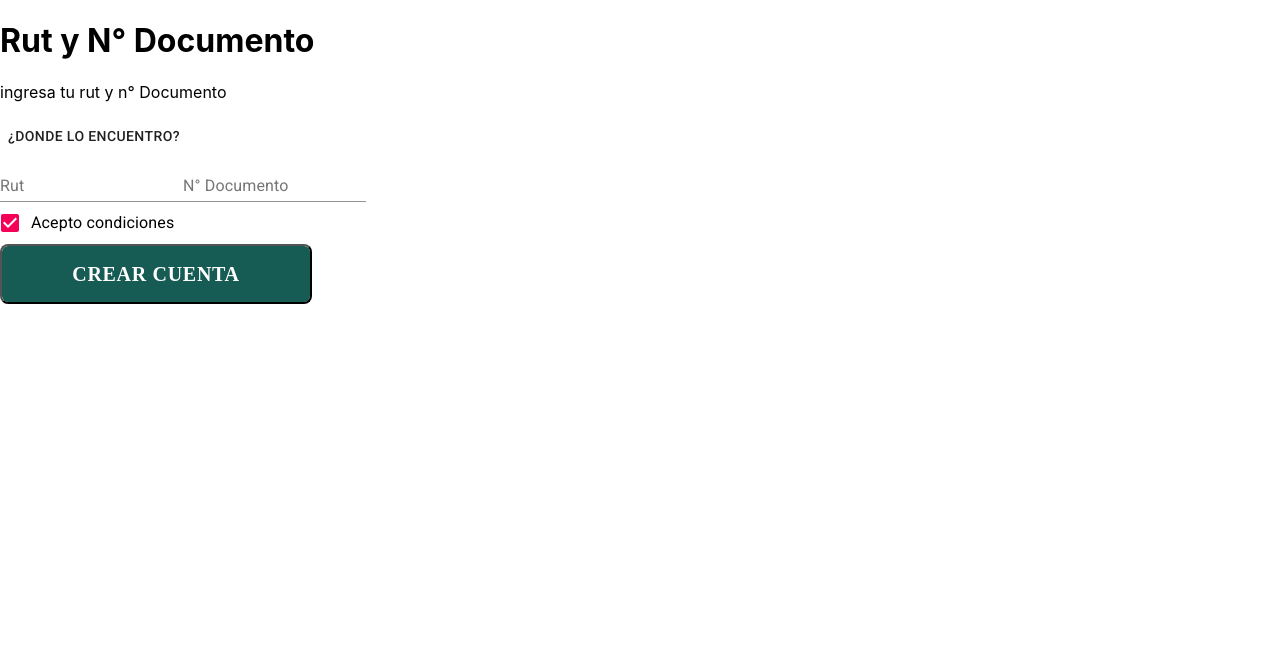
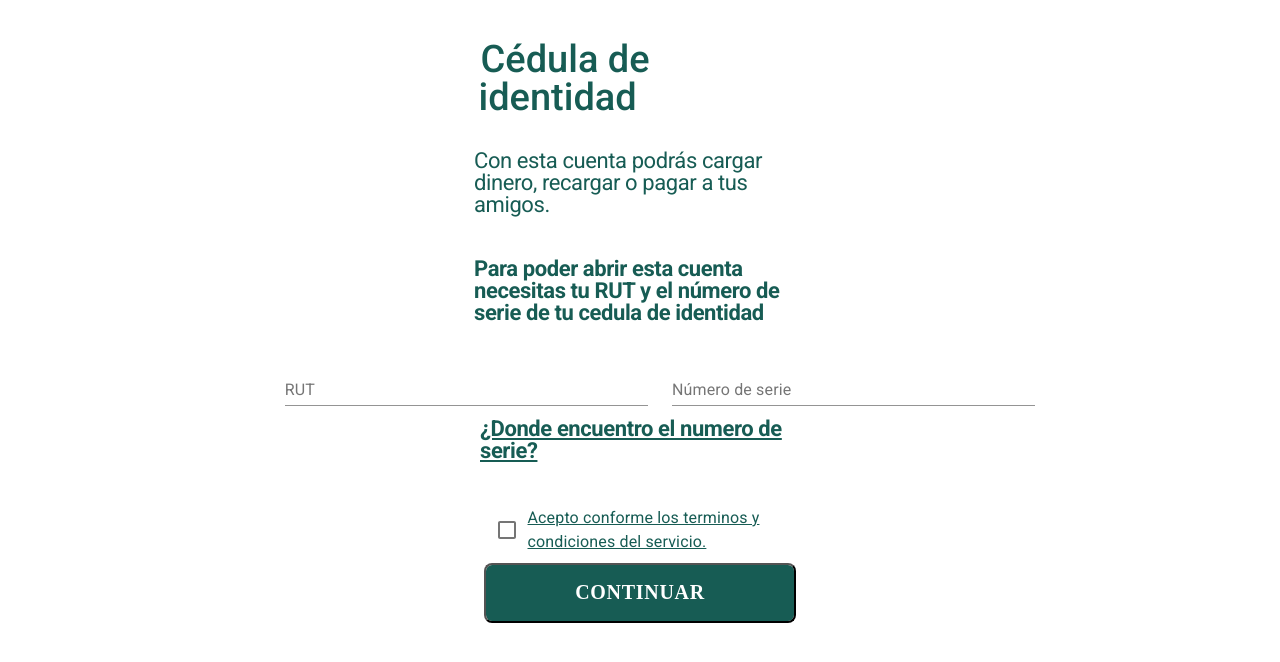
Before and after one commit to veronicaurrutia/scl012-tenpo, a React (Create React App) app: page /id in a window 1280 px wide. Shown: the top 662 px of the page. Built offline with nearby package versions, Linux system fonts and the light colour scheme.

Commit message:
id view and verification view

```diff
--- /dev/null
+++ b/src/assets/css/id.css
@@ -0,0 +1,56 @@
+.container-id{
+    display: flex;
+    align-items: center;
+    justify-content: center;
+    flex-direction: column;
+}
+.id-tittle{
+    width: 301px;
+    height: 49px;
+    font-family: Roboto;
+    font-style: normal;
+    font-weight: 500;
+    font-size: 38px;
+    line-height: 38px;
+    text-indent: 2px;
+    font-feature-settings: 'liga' off;
+    color: #175C54;
+    padding: 15px;
+    margin-left: -22px;
+}
+.id-text{
+    width: 347px;
+    font-family: Roboto;
+    font-style: normal;
+    font-weight: normal;
+    font-size: 22px;
+    line-height: 22px;
+    letter-spacing: -0.408px;
+    color: #175C54;
+    padding-left: 15px;
+    margin-top: 20px;
+}
+.id-modal{
+    width: 320px;
+    font-family: Roboto;
+    font-style: normal;
+    font-weight: 500;
+    font-size: 22px;
+    line-height: 22px;
+    letter-spacing: -0.408px;
+    text-decoration-line: underline;
+    color: #175C54;
+}
+.id-check{
+    width: 282px;
+    height: 66px;
+    font-family: Roboto;
+    font-style: normal;
+    font-weight: 500;
+    font-size: 22px;
+    line-height: 22px;
+    letter-spacing: -0.408px;
+    text-decoration-line: underline;
+    color: #175C54;
+    margin-top: 35px;
+}
--- a/src/assets/css/verification.css
+++ b/src/assets/css/verification.css
@@ -8,17 +8,45 @@
     display: flex;
     justify-content: center;
     margin-top: 60px;
+    font-family: Roboto;
+    font-style: normal;
+    font-weight: 500;
+    font-size: 38px;
+    line-height: 38px;
+    text-indent: 2px;
+    font-feature-settings: 'liga' off;
+    color: #175C54;
+    width: 315px;
+    height: 89px;
 }
 .code-text{
     display: flex;
     justify-content: center;
-    text-align: center;
-    margin-top: 80px;
-    padding: 10px;
+    text-align:start ;
+    font-family: Roboto;
+    font-style: normal;
+    font-weight: normal;
+    font-size: 22px;
+    line-height: 22px;
+    letter-spacing: -0.408px;
+    color: #175C54;
+    top: 167px;
+    width: 310px;
+    height: 92px;
 }
-
 .container-btn{
     display: flex;
     flex-direction: column;
     margin-top: 80px;
 }
+.code-btn{
+    width: 312px;
+    height: 60px;
+    background: rgba(116, 116, 128, 0.08);
+    border-radius: 8px;
+    border-color:  #175C54;
+    font: Bold 20px/17px Gotham;
+    letter-spacing: 0.7px;
+    color:  #175C54;
+    margin-bottom: 25px;
+}
--- a/src/components/Home.jsx
+++ b/src/components/Home.jsx
@@ -1,70 +1,11 @@
 import React from 'react';
-import { makeStyles } from '@material-ui/core/styles';
-import Typography from '@material-ui/core/Typography';
-import Modal from '@material-ui/core/Modal';
-import Button from '@material-ui/core/Button';
 
-function rand() {
-  return Math.round(Math.random() * 20) - 10;
+const Home = () => {
+  return (
+    <div>
+      <h1>HOLIWIS</h1>
+    </div>
+  )
 }
 
-function getModalStyle() {
-  const top = 50 + rand();
-  const left = 50 + rand();
-
-  return {
-    top: `${top}%`,
-    left: `${left}%`,
-    transform: `translate(-${top}%, -${left}%)`,
-  };
-}
-
-const useStyles = makeStyles(theme => ({
-  paper: {
-    position: 'absolute',
-    width: 400,
-    backgroundColor: theme.palette.background.paper,
-    boxShadow: theme.shadows[5],
-    padding: theme.spacing(4),
-    outline: 'none',
-  },
-}));
-
-function SimpleModal() {
-  const [open, setOpen] = React.useState(false);
-  // getModalStyle is not a pure function, we roll the style only on the first render
-  const [modalStyle] = React.useState(getModalStyle);
-
-  const handleOpen = () => {
-    setOpen(true);
-  };
-
-  const handleClose = () => {
-    setOpen(false);
-  };
-  const classes = useStyles();
-
-  return (
-    <div>
-      <Button onClick={handleOpen}>¿Donde lo encuentro?</Button>
-      <Modal
-        aria-labelledby="simple-modal-title"
-        aria-describedby="simple-modal-description"
-        open={open}
-        onClose={handleClose}
-      >
-        <div style={modalStyle} className={classes.paper}>
-          <Typography variant="h6" id="modal-title">
-            Text in a modal
-          </Typography>
-          <Typography variant="subtitle1" id="simple-modal-description">
-            Duis mollis, est non commodo luctus, nisi erat porttitor ligula.
-          </Typography>
-          <SimpleModal />
-        </div>
-      </Modal>
-    </div>
-  );
-}
-
-export default SimpleModal;
+export default Home
--- a/src/components/Id.jsx
+++ b/src/components/Id.jsx
@@ -9,8 +9,24 @@ import Typography from '@material-ui/core/Typography';
 import Modal from '@material-ui/core/Modal';
 import adelante from '../assets/img/adelante.png'
 import detras from '../assets/img/detras.png'
+import '../assets/css/id.css';
 
+const useStyle = makeStyles((theme) => ({
+  root: {
+    "& > *": {
+      margin: theme.spacing(1.5),
+      width: "36ch",
+      left:"20px"
+    },
+    "& label.Mui-focused": {
+      color: "#175C54",
+    },
+    "& .MuiInput-underline:after": {
+      borderBottomColor: "#00BAA4",
+    },
 
+  },
+}));
 
 function rand() {
   return Math.round(Math.random() * 20) - 10;
@@ -19,7 +35,6 @@ function rand() {
 function getModalStyle() {
   const top = 50 + rand();
   const left = 50 + rand();
-
   return {
     top: `${top}%`,
     left: `${left}%`,
@@ -29,12 +44,12 @@ function getModalStyle() {
 
 const useStyles = makeStyles(theme => ({
   paper: {
-      position: 'absolute',
     width: 400,
     backgroundColor: theme.palette.background.paper,
     boxShadow: theme.shadows[5],
-      padding: theme.spacing(4),
+    padding: theme.spacing(6),
     outline: 'none',
+    position:"absolute",
   },
 }));
 function SimpleModal() {
@@ -43,11 +58,9 @@ function SimpleModal() {
   const [modalStyle] = React.useState(getModalStyle);
   const classes = useStyles();
   return (
-
     <div >
       <img src={adelante}/>
       <img src={detras}/>
-
     </div>
 
   );
@@ -65,53 +78,54 @@ const Id = () => {
     setOpen(false);
   };
   const classes = useStyles();
+  const classe = useStyle();
 
-  const [state, setState] = React.useState({
-    acepto: true,
-  });
-  const handleChange = name => event => {
-    setState({ ...state, [name]: event.target.checked });
-  };
-  const { acepto} = state;
   return (
+    <div className='container-id'>
+      <h1 className='id-tittle'>Cédula de identidad</h1>
+      <p className='id-text'>Con esta cuenta podrás cargar dinero, recargar o pagar a tus amigos.</p>
+      <p className='id-text'>
+        <strong>
+          Para poder abrir esta cuenta necesitas tu RUT y el número de serie de tu cedula
+          de identidad
+        </strong>
+      </p>
       <div>
-            <h1>Rut y N° Documento</h1>
-            <p>ingresa tu rut y n° Documento</p>
-            <div>
-      <Button onClick={handleOpen}>¿Donde lo encuentro?</Button>
         <Modal
-        aria-labelledby="simple-modal-title"
-        aria-describedby="simple-modal-description"
           open={open}
           onClose={handleClose}
         >
           <div style={modalStyle} className={classes.paper}>
-          <Typography variant="h6" id="modal-title">
-         geral
-          </Typography>
-          <Typography variant="subtitle1" id="simple-modal-description">
-            sdsd
-          </Typography>
             <SimpleModal />
           </div>
         </Modal>
       </div>
-            <div>
-            <form className={classes.root} noValidate autoComplete="off">
-                <TextField id="Rut-basic" label="Rut" />
-                <TextField id="Documento-basic" label="N° Documento" />
+      <form className={classe.root} noValidate autoComplete="off">
+        <TextField id="standard-basic" label="RUT" />
+        <TextField id="standard-basic" label="Número de serie" />
       </form>
-          <div className={classes.root}>
+      <a href className='id-modal' onClick={handleOpen}><strong>¿Donde encuentro el numero de serie?</strong></a>
+
       <FormControlLabel
-                  control={<Checkbox checked={acepto} onChange={handleChange('acepto')} value="acepto" />}
-                  label="Acepto condiciones"
+        className='id-check'
+        value="end"
+        control={<Checkbox color="primary" />}
+        label="Acepto conforme los terminos y condiciones del servicio."
+        labelPlacement="end"
       />
-          </div>
-          <ButtonPrimary title='Crear Cuenta'/>
-      </div>
-
+      <ButtonPrimary  title='CONTINUAR'/>
     </div>
   )
 }
 
 export default Id
+
+{/* <div>
+        <div className='id-form'>
+
+
+
+
+        </div>
+      </div>
+       */}
--- a/src/components/Verification.jsx
+++ b/src/components/Verification.jsx
@@ -9,7 +9,7 @@ const useStyles = makeStyles((theme) => ({
   root: {
     '& > *': {
       margin: theme.spacing(1),
-      width: '25ch',
+      width: '31ch',
     },
   },
 }));
@@ -19,16 +19,19 @@ const Verification = () => {
       <div className="container-code">
         <h1 className='code-tittle'>Te hemos enviado un correo</h1>
         <p className='code-text'>Ingresa a continuación el código que te enviamos</p>
-        <form className={classes.root} noValidate autoComplete="off">
-          <TextField id="Codigo-basic" label="Codigo" />
-        </form>
+        <div >
+          <form className={classes.root}  noValidate autoComplete="off">
+            <TextField  id="Codigo-basic" label="Codigo" />
+          </form>
+        </div>
+
         <div className='container-btn'>
-          <ButtonPrimary   title='ENVIAR CÓDIGO DE NUEVO'/>
+          <button className='code-btn'>ENVIAR CÓDIGO DE NUEVO</button>
           <Link to="/home">
             <ButtonPrimary   title='CONOCER TENPO'/>
           </Link>
           <Link to="/id">
-            <ButtonPrimary title='CREAR CUENTA DIGITAL'/>
+            <ButtonPrimary  title='CREAR CUENTA DIGITAL'/>
           </Link>
         </div>
       </div>
```
Also changed, not shown: src/assets/css/Data.css (line endings or trailing spaces), src/assets/css/welcome.css (line endings or trailing spaces). Lines whose indentation alone changed are shown as unchanged.
